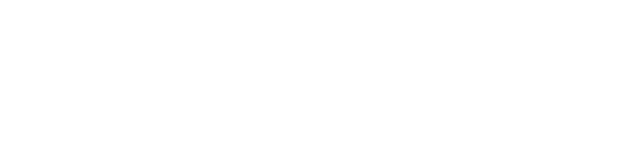
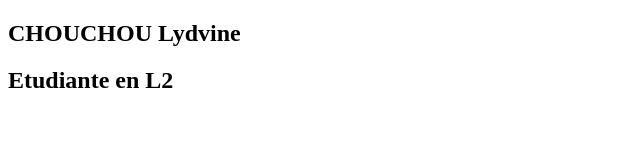
Before and after one commit to Lydvine-13/mon-cv, a plain HTML site: page index.html in a window 1280 px wide. Shown: the whole page, without its empty margins (0-640 px from the left). Drawn offline with Linux system fonts and the light colour scheme.

Commit message:
mise en place de la section titre

```diff
--- a/index.html
+++ b/index.html
@@ -7,6 +7,9 @@
      href="style.css">
 </head>
 <body>
-
+    <section id="titre">
+        <h1>CHOUCHOU Lydvine</h1>
+        <h2>Etudiante en L2</h2>
+    </section>
 </body>
 </html>
```
